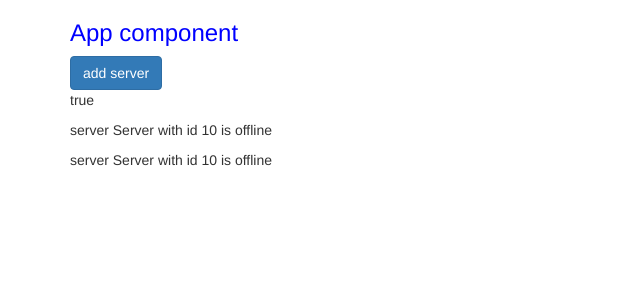
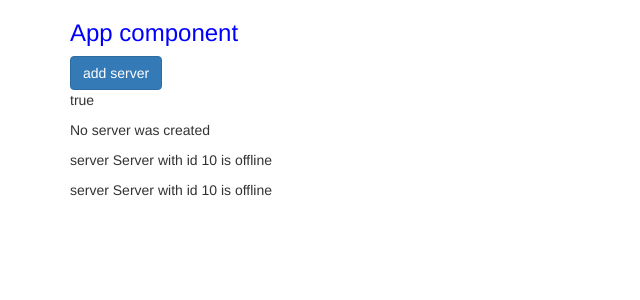
Before and after one commit to megalocoman/first-app, an Angular app: page / in a window 1280 px wide. Shown: the top 300 px of the page, without its empty margins (0-640 px from the left). Built offline with nearby package versions, Linux system fonts and the light colour scheme.

Commit message:
biding fnctions

```diff
--- a/src/app/servers/servers.component.html
+++ b/src/app/servers/servers.component.html
@@ -1,4 +1,11 @@
-<button class="btn btn-primary" [disabled]="!allowNewServer">add server</button>
+<button
+  class="btn btn-primary"
+  [disabled]="!allowNewServer"
+  (click)="onCreateServer()"
+>
+  add server
+</button>
 <p [innerText]="allowNewServer"></p>
+<p>{{ serverCreationStatus }}</p>
 <app-server></app-server>
 <app-server></app-server>
--- a/src/app/servers/servers.component.ts
+++ b/src/app/servers/servers.component.ts
@@ -9,6 +9,7 @@
 export class ServersComponent implements OnInit {
 
   allowNewServer = false;
+  serverCreationStatus = 'No server was created';
 
   constructor() {
     setTimeout(() => {
@@ -19,4 +20,8 @@
   ngOnInit(): void {
   }
 
+  onCreateServer(){
+    this.serverCreationStatus = 'Server was created';
+  }
+
 }
```
